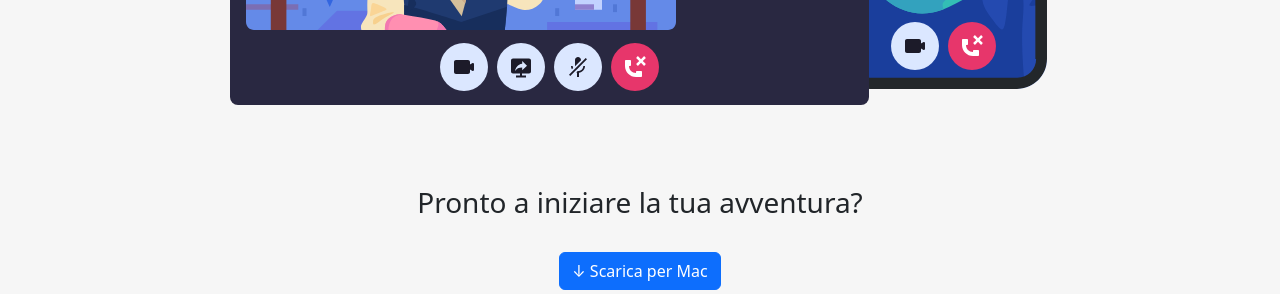
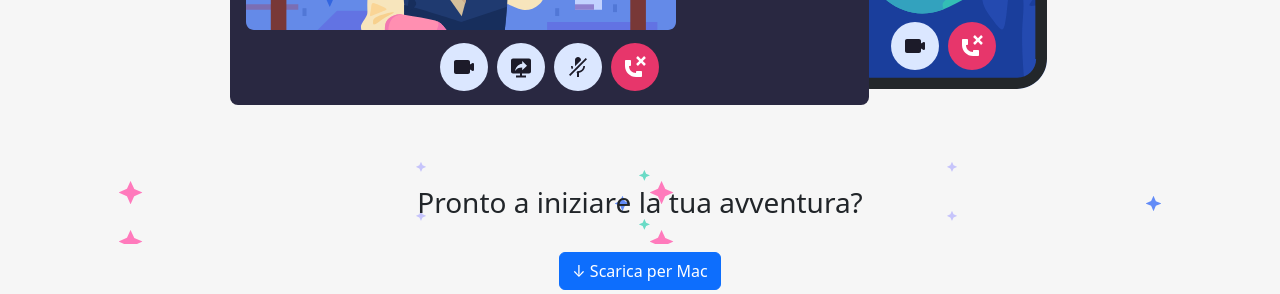
Before and after one commit to HedyehSadeghi/htmlcss-discord, a plain HTML site: page index.html in a window 1280 px wide. Shown: the part 2568-2862 px from the top of the page. Drawn offline with nearby package versions, Linux system fonts and the light colour scheme.

Commit message:
bg-image

```diff
--- a/css/style.css
+++ b/css/style.css
@@ -12,6 +12,9 @@
     background-image:url(../img/jumbo.png) ;
 }
 
+.bg-img2{
+    background-image: url(../img/stars.svg);
+}
 
 .bg-color-main{
     background-color: rgb(246, 246, 246);
--- a/index.html
+++ b/index.html
@@ -102,7 +102,8 @@
           <p class="p-4">Video e audio a bassa latenza ti faranno sentire come se foste tutti nella stessa stanza. Fai ciao in video, guarda gli amici giocare in streaming, o riunitevi in una sessione di disegno con la condivisione schermo.</p>
           <img src="./img/item4-big.svg" alt="image4">
 
-          <h3 class="p-4">Pronto a iniziare la tua avventura?</h3>
+
+          <h3 class="p-4 bg-img2">Pronto a iniziare la tua avventura?</h3>
           <button type="button" class="btn btn-primary">&darr; Scarica per Mac</button>
 
         </div>
```
